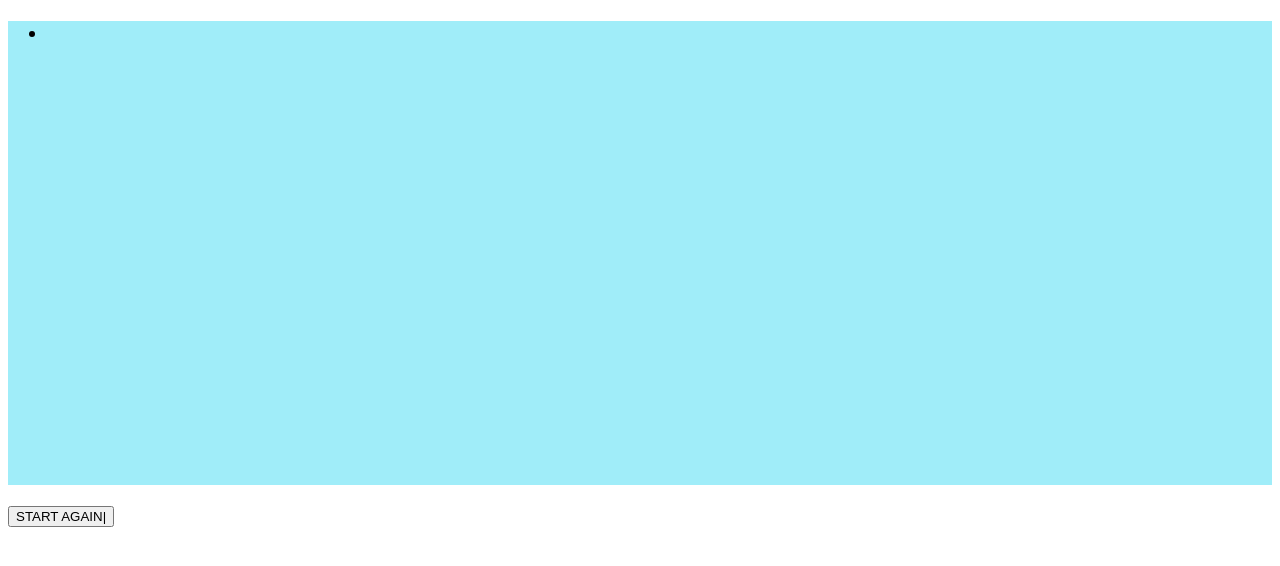
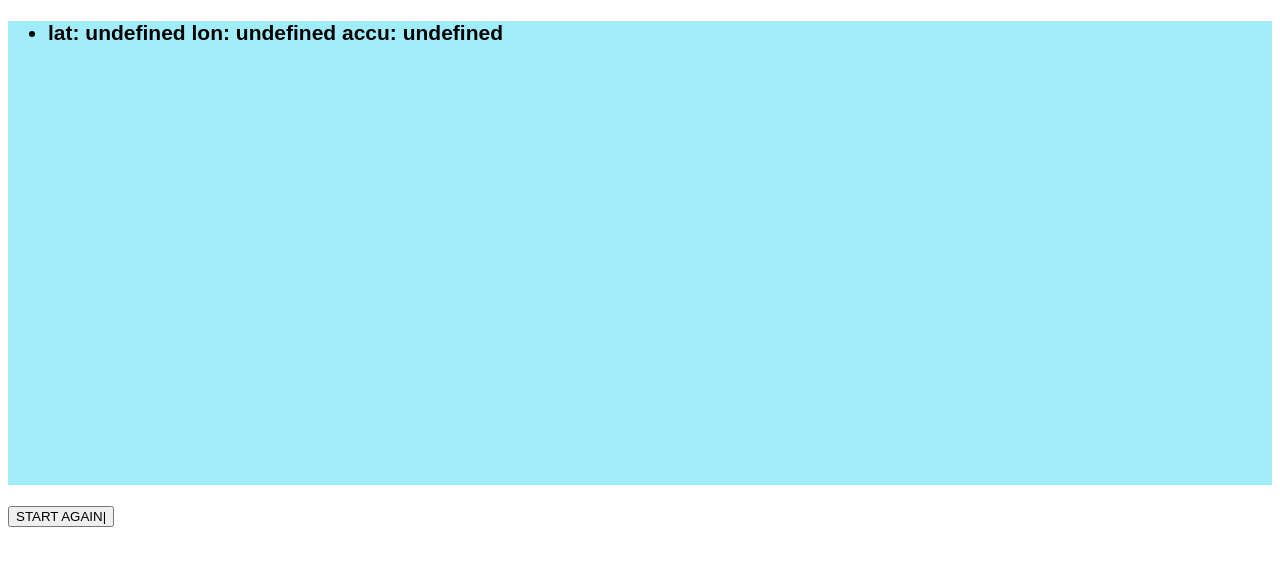
Before and after one commit to santiagoOjeda/crums, a React (Create React App) app: page / in a window 1280 px wide. Shown: the top 566 px of the page. Built offline with nearby package versions, Linux system fonts and the light colour scheme.

Commit message:
fix issues

```diff
--- a/src/hooks/useTracking.js
+++ b/src/hooks/useTracking.js
@@ -22,7 +22,7 @@ const UseTracking = () => {
         errorPosition,
         CURRENT_POSITION_OPTIONS
       );
-    }, 1000);
+    }, 2000);
   }
 
   return { coords, runTraker };
--- a/src/pages/tracking-view/index.js
+++ b/src/pages/tracking-view/index.js
@@ -11,8 +11,7 @@ const TrakingView = () => {
   const { coords, runTraker } = UseTracking();
 
   useEffect(() => {
-    console.log(coords?.timestamp);
-    setCoordsList([...coordsList, coords?.timestamp]);
+    setCoordsList([...coordsList, "lat: "+ coords?.coords.latitude + " lon: "+ coords?.coords.longitude  + " accu: " + coords?.coords.accuracy ]);
   // eslint-disable-next-line react-hooks/exhaustive-deps
   }, [coords]);
 
```
